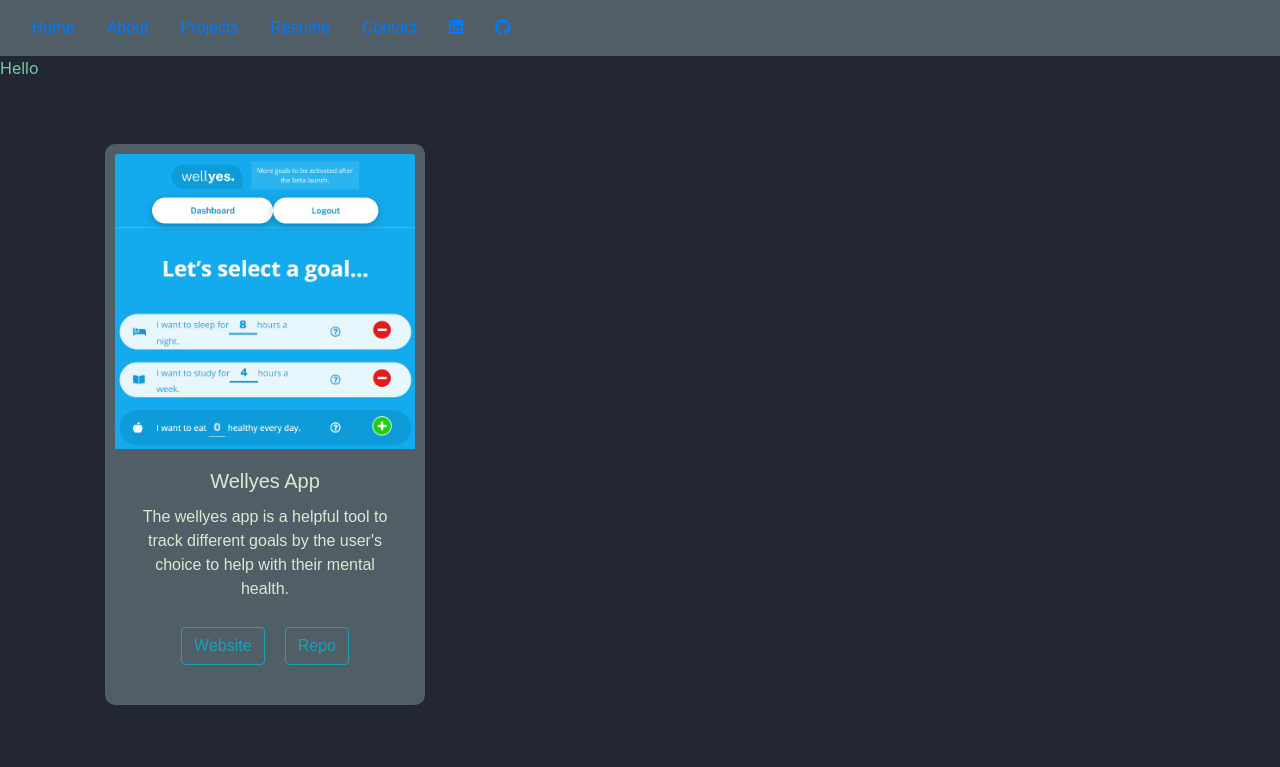
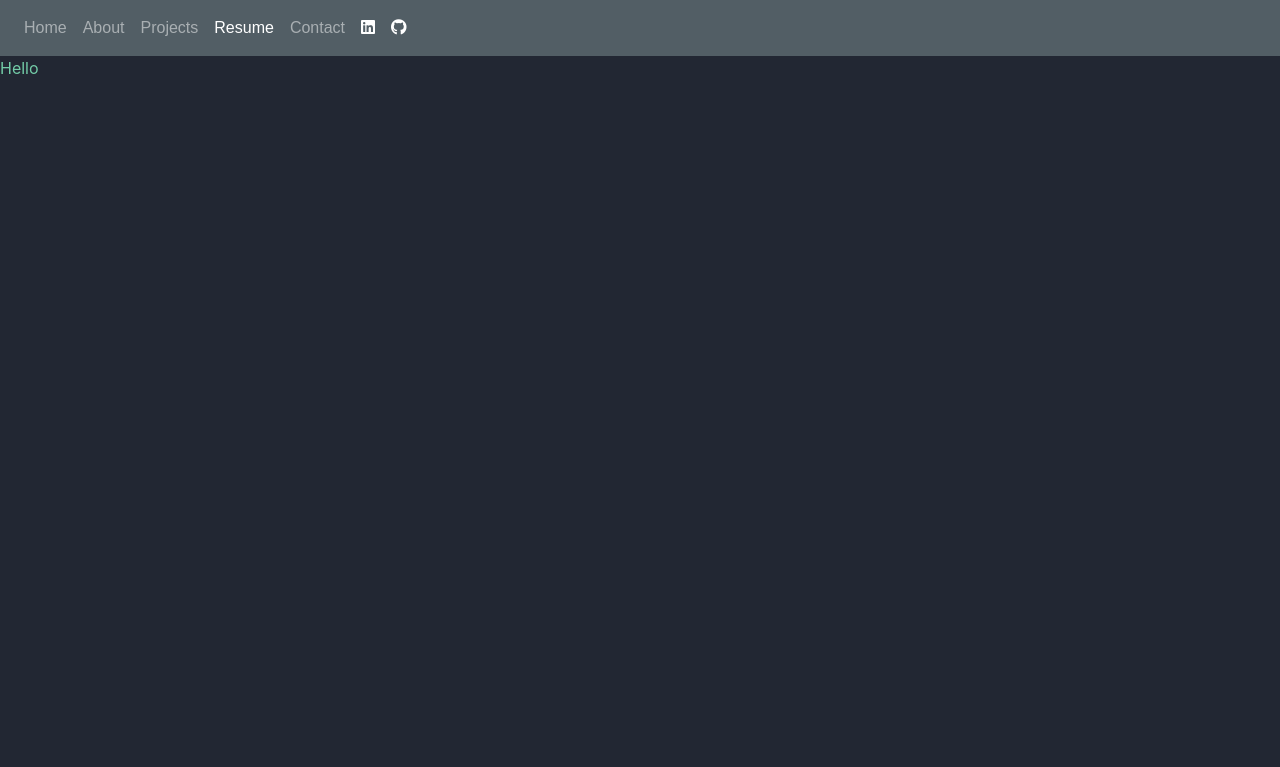
Before and after one commit to linneagear/ReactPortfolio, a React (Create React App) app in the folder portfolio/: page /resume in a window 1280 px wide. Shown: the top 767 px of the page. Built offline with nearby package versions, Linux system fonts and the light colour scheme.

Commit message:
Fixed navtab css

```diff
--- a/portfolio/public/index.html
+++ b/portfolio/public/index.html
@@ -16,12 +16,6 @@
 
     <link rel="apple-touch-icon" href="%PUBLIC_URL%/logo192.png" />
     <link rel="stylesheet" href="https://cdnjs.cloudflare.com/ajax/libs/twitter-bootstrap/4.0.0/css/bootstrap.min.css"/>
-    <link
-  rel="stylesheet"
-  href="https://maxcdn.bootstrapcdn.com/bootstrap/4.5.0/css/bootstrap.min.css"
-  integrity="sha384-9aIt2nRpC12Uk9gS9baDl411NQApFmC26EwAOH8WgZl5MYYxFfc+NcPb1dKGj7Sk"
-  crossorigin="anonymous"
-/>
     <!--
       manifest.json provides metadata used when your web app is installed on a
       user's mobile device or desktop. See https://developers.google.com/web/fundamentals/web-app-manifest/
@@ -51,5 +45,11 @@
       To begin the development, run `npm start` or `yarn start`.
       To create a production bundle, use `npm run build` or `yarn build`.
     -->
+
+
+  <script src="https://code.jquery.com/jquery-3.5.1.slim.min.js" integrity="sha384-DfXdz2htPH0lsSSs5nCTpuj/zy4C+OGpamoFVy38MVBnE+IbbVYUew+OrCXaRkfj" crossorigin="anonymous"></script>
+<script src="https://cdn.jsdelivr.net/npm/popper.js@1.16.1/dist/umd/popper.min.js" integrity="sha384-9/reFTGAW83EW2RDu2S0VKaIzap3H66lZH81PoYlFhbGU+6BZp6G7niu735Sk7lN" crossorigin="anonymous"></script>
+<script src="https://stackpath.bootstrapcdn.com/bootstrap/4.5.2/js/bootstrap.min.js" integrity="sha384-B4gt1jrGC7Jh4AgTPSdUtOBvfO8shuf57BaghqFfPlYxofvL8/KUEfYiJOMMV+rV" crossorigin="anonymous"></script>
+
   </body>
 </html>
--- a/portfolio/src/App.js
+++ b/portfolio/src/App.js
@@ -9,14 +9,13 @@ import Wrapper from "./components/Wrapper"
 import About from "./components/pages/About"
 import Resume from "./components/pages/Resume"
 import project from "./projects.json"
+import projectWrapper from "./components/projectWrapper"
 
 import 'bootstrap/dist/css/bootstrap.min.css';
 
 class App extends Component {
  // Setting this.state.friends to the friends json array
- state = {
-  project
-};
+
 
 render() {
   return (
@@ -29,18 +28,8 @@ render() {
           <Route exact path="/projects" component={Projects} />
           <Route path="/contact" component={Contact} />
           <Route path="/resume" component={Resume} />
-          {this.state.project.map(item => (
-          <Projects
-            id={item.id}
-            key={item.id}
-            title={item.title}
-            info={item.info}
-            website={item.website}
-            github={item.github}
-            />
-            ))}
+          <projectWrapper />
         </Wrapper>
-
         <Footer />
       </div>
     </Router>
--- a/portfolio/src/components/NavTabs.js
+++ b/portfolio/src/components/NavTabs.js
@@ -1,5 +1,4 @@
 import React from "react";
-import { Nav } from 'react-bootstrap';
 import { Link, useLocation } from "react-router-dom";
 import "./style.css"
 
@@ -7,28 +6,42 @@ function NavTabs() {
   const location = useLocation();
 
   return (
-    <div class="navbar">
-    <Nav className="mr-auto ">
-    <Link to="/" className={location.pathname === "/" ? "nav-link active" : "nav-link"}>
+    <nav class="navbar navbar-expand-lg navbar-dark">
+      <button class="navbar-toggler" type="button" data-toggle="collapse" data-target="#navbarNavAltMarkup"
+        aria-controls="navbarNavAltMarkup" aria-expanded="false" aria-label="Toggle navigation">
+        <span class="navbar-toggler-icon"></span>
+      </button>
+    <div class="collapse navbar-collapse" id="navbarNavAltMarkup">
+      <div class="navbar-nav">
+        <Link to="/" className={location.pathname === "/" ? "nav-link active" : "nav-link"}>
           Home
         </Link>
-        <Link to="/about" className={location.pathname === "/" ? "nav-link active" : "nav-link"}>
+
+        <Link to="/about" className={location.pathname === "/about" ? "nav-link active" : "nav-link"}>
           About
         </Link>
-        <Link to="/projects" className={location.pathname === "/" ? "nav-link active" : "nav-link"}>
+
+        <Link to="/projects" className={location.pathname === "/projects" ? "nav-link active" : "nav-link"}>
           Projects
         </Link>
-        <Link to="/resume" className={location.pathname === "/" ? "nav-link active" : "nav-link"}>
+
+        <Link to="/resume" className={location.pathname === "/resume" ? "nav-link active" : "nav-link"}>
           Resume
         </Link>
-        <Link to="/contact" className={location.pathname === "/" ? "nav-link active" : "nav-link"}>
+
+        <Link to="/contact" className={location.pathname === "/contact" ? "nav-link active" : "nav-link"}>
           Contact
         </Link>
-      <Nav.Link href="https://www.linkedin.com/in/linnea-gear/"><i
-              class="fab fa-linkedin"></i></Nav.Link>
-      <Nav.Link href="https://github.com/linneagear"><i class="fab fa-github"></i></Nav.Link>
-    </Nav>
-  </div>
+
+        <Link href="https://www.linkedin.com/in/linnea-gear/" className ="nav-link active"><i
+          class="fab fa-linkedin"></i></Link>
+
+        <Link href="https://github.com/linneagear" className ="nav-link active"><i class="fab fa-github"></i></Link>
+
+        </div>
+      </div>
+    </nav>
+
   );
 }
 
--- a/portfolio/src/components/pages/About.js
+++ b/portfolio/src/components/pages/About.js
@@ -35,7 +35,7 @@ function About() {
         <li>SQL</li>
         <li>MondoDB</li>
         <li>Express.js</li>
-
+    <br></br>
     </Container>
   );
 }
--- a/portfolio/src/components/pages/Home.js
+++ b/portfolio/src/components/pages/Home.js
@@ -1,15 +1,19 @@
 import React from "react";
 import "./home.css";
 
+
 function Home() {
   return (
+
       <div class="container intro">
         <p class="myName">Linnea Gear</p>
         <br></br>
         <br></br>
         <p>I am a Phoenix based web developer with an art and design background.</p>
         <p>I am self-motivated, love to problem solve, and I have a strong desire for continuous learning and development.</p>
+
       </div>
+
   );
 }
 
--- a/portfolio/src/components/pages/Projects.js
+++ b/portfolio/src/components/pages/Projects.js
@@ -7,7 +7,6 @@ import image from "../../images/goals.png"
 // import image4 from "../../images/Capture.PNG"
 // import image5 from "../../images/scheduler.PNG"
 // import image6 from "../../images/notes.png"
-
 
 function Projects(props) {
   return (
--- a/portfolio/src/components/pages/home.css
+++ b/portfolio/src/components/pages/home.css
@@ -1,5 +1,5 @@
 .intro {
-    max-width: 70%;
+    max-width: 60%;
     text-align: center;
     color: #DBE8D4;
 }
--- /dev/null
+++ b/portfolio/src/components/projectWrapper.js
@@ -0,0 +1,28 @@
+import React, { Component } from "react";
+import project from "../projects.json"
+import Projects from "./pages/Projects"
+
+class projectWrapper extends Component {
+    // Setting this.state.friends to the friends json array
+    state = {
+     project
+   };
+   render() {
+    return (
+   <div>
+        {this.state.project.map(item => (
+          <Projects
+            id={item.id}
+            key={item.id}
+            title={item.title}
+            info={item.info}
+            website={item.website}
+            github={item.github}
+            />
+        ))}
+
+   </div>
+    )}
+};
+
+export default projectWrapper;
```
Lines whose indentation alone changed are shown as unchanged.
